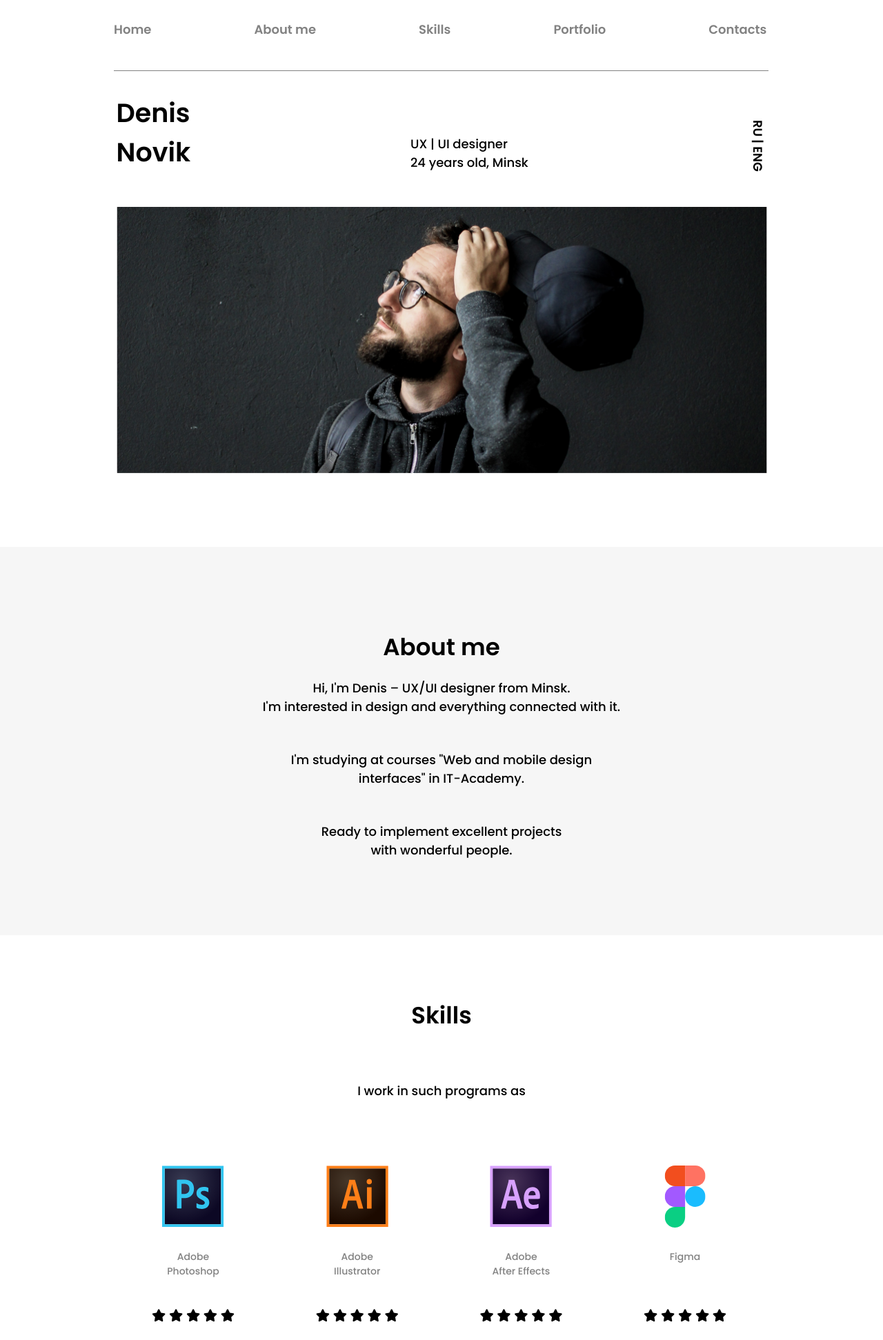
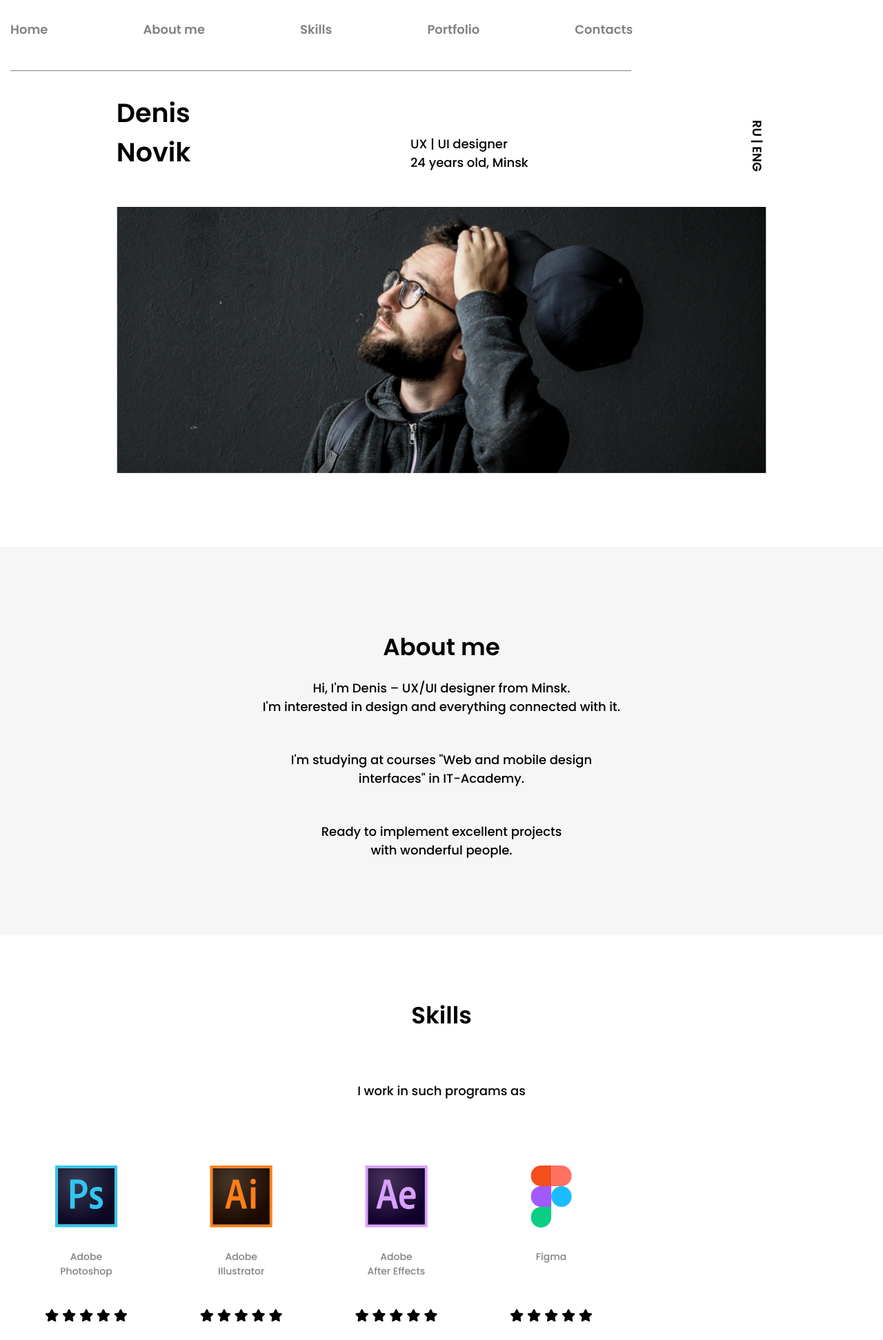
Before and after one commit to StarShopper/Web-CV-Template, a plain HTML site: page index.html in a window 1280 px wide. Shown: the top 1943 px of the page at 69% size. Drawn offline with Linux system fonts and the light colour scheme; a script that the page names is missing.

Commit message:
some minor fixes

```diff
--- a/css/blocks/app-item.less
+++ b/css/blocks/app-item.less
@@ -4,7 +4,7 @@
     display: inline-block;
     width: 170px;
     height: 210px;
-    margin: 30px 33px 40px 30px;
+    margin: 30px 25px 40px 25px;
     overflow-wrap: normal;
 }
 
@@ -13,7 +13,7 @@
     text-align: center;
 }
 .app__img{
-    width: 90px;
+    max-width: 100%;
     height: 90px;
     margin-bottom: 25px;
 }
--- a/css/blocks/container.less
+++ b/css/blocks/container.less
@@ -1,7 +1,7 @@
 // main: ../style.less
 
 .container{
-    max-width: 950px;
+    max-width: 1366px;
     margin: 0 auto;
-    padding: 0px;
+    padding: 0px 15px;
 }
--- a/css/blocks/header.less
+++ b/css/blocks/header.less
@@ -8,6 +8,7 @@ margin-bottom: 50px;
     display: flex;
     justify-content: space-between;
     align-items: center;
+    max-width: 935px;
     height: 85px;
     font-weight: 600;
     position: relative;
@@ -15,7 +16,7 @@ margin-bottom: 50px;
 
     &::after{
         display: block;
-        width: 949px;
+        width: 900px;
         content: '';
         position: absolute;
         border-bottom: 1px solid #828282;
@@ -25,6 +26,7 @@ margin-bottom: 50px;
 }
 
 
+
 .list{
     display: flex;
     align-items: center;
@@ -32,9 +34,9 @@ margin-bottom: 50px;
 }
 
 .list__item{
- margin-right: 149px;
+ margin-right: 138px;
+}
 
-}
 
 .list__item:last-child{
     margin: 0;
--- a/css/blocks/main.less
+++ b/css/blocks/main.less
@@ -31,7 +31,7 @@
 }
 
 .des__img{
-    width: 943px;
+    max-width: 100%;
     height: 387px;
     margin-bottom: 100px;
 }
--- a/css/blocks/portfolio.less
+++ b/css/blocks/portfolio.less
@@ -17,3 +17,7 @@
     padding-top: 45px;
 
 }
+
+.portfolio__img{
+  max-width: 100%;
+}
--- a/css/style.less
+++ b/css/style.less
@@ -1,9 +1,4 @@
 // compress: true
-
-html {
-    box-sizing: border-box;
-}
-
 *,
 *::after,
 *::before{
@@ -19,7 +14,6 @@ body{
     font-weight: 500;
     font-size: 18px;
     color: #000;
-    position: static;
 }
 
 
--- a/index.html
+++ b/index.html
@@ -47,7 +47,7 @@
                     <h4 class="main__lang">RU | ENG</h4>
                 </div>
                 <div class="main__img">
-                    <img class="des__img" src="/photo/main-photo.png" alt="">
+                    <img class="des__img" src="./photo/main-photo.png" alt="">
                 </div>
             </div>
         </div>
```
Also changed, not shown: css/style.css.
